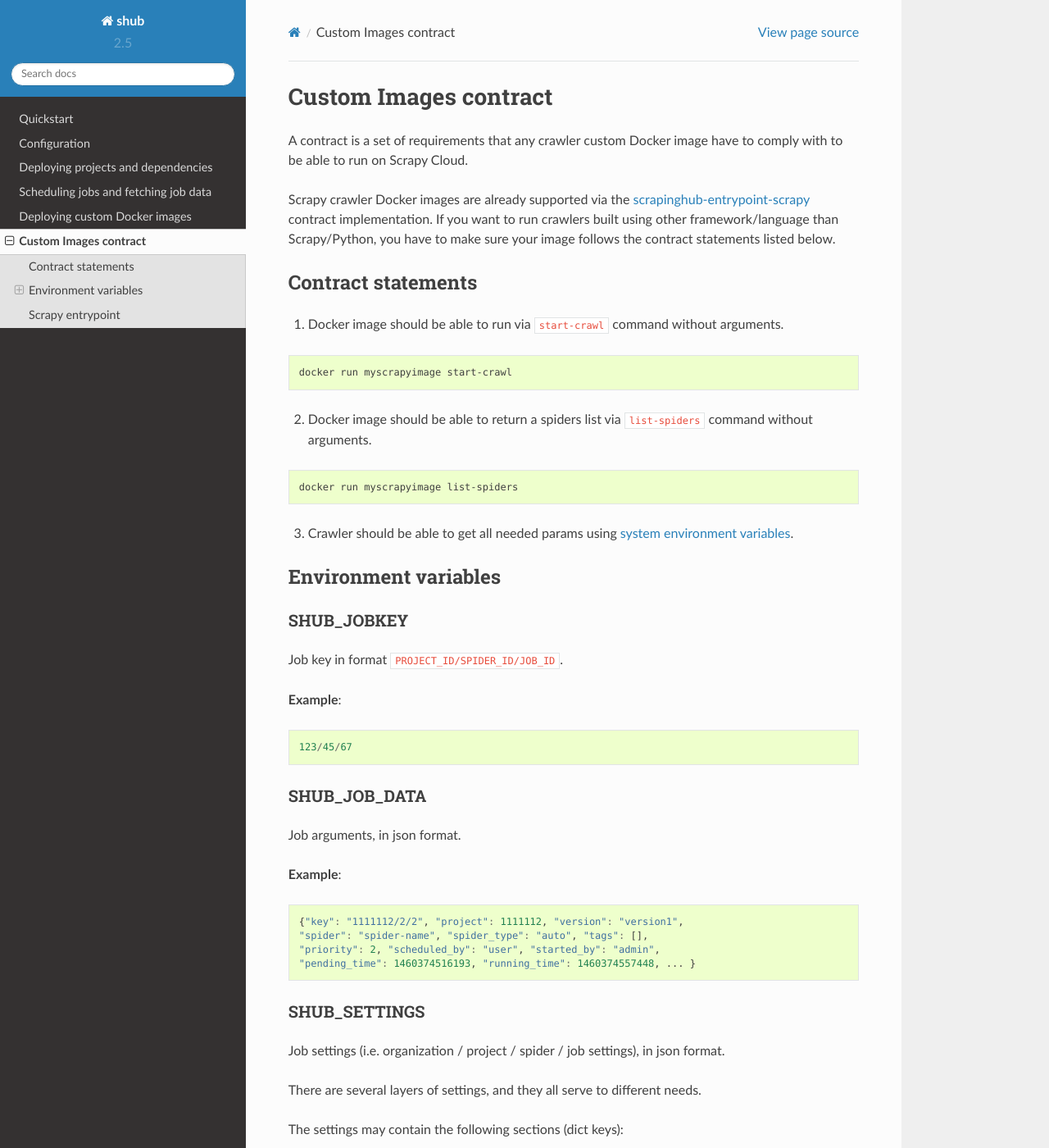
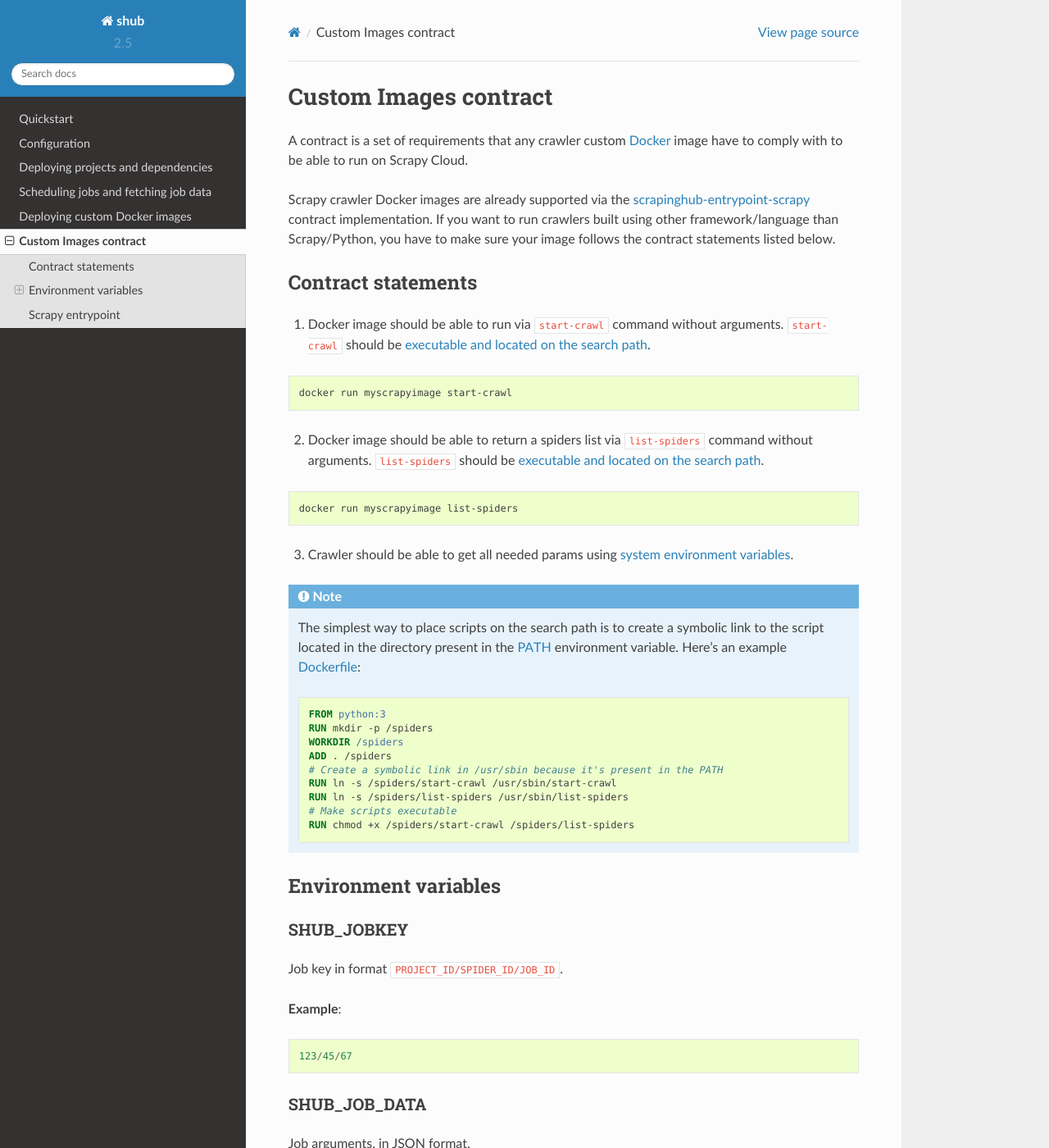
Before and after one commit to scrapinghub/shub, a Sphinx documentation site: the page built from docs/custom-images-contract.rst, in a window 1280 px wide and 1400 px high. Shown: the whole window at 82% size. Built offline with Sphinx 7.4.7 and the Read the Docs theme 2.0.0, drawn with Linux system fonts in a browser that asks for light colours; some of the changed text lies outside the part shown.

Commit message:
Update Custome Images Contract with example
Explicitly mention that scripts should be executable and on the search path.

```diff
--- a/docs/custom-images-contract.rst
+++ b/docs/custom-images-contract.rst
@@ -4,21 +4,28 @@
 Custom Images contract
 ======================
 
-A contract is a set of requirements that any crawler custom Docker image have to comply with to be able to run on Scrapy Cloud.
+A contract is a set of requirements that any crawler custom `Docker`_ image have to comply
+with to be able to run on Scrapy Cloud.
 
-Scrapy crawler Docker images are already supported via the :ref:`scrapinghub-entrypoint-scrapy <sh-entrypoint-scrapy>` contract implementation. If you want to run crawlers built using other framework/language than Scrapy/Python, you have to make sure your image follows the contract statements listed below.
+Scrapy crawler Docker images are already supported via
+the :ref:`scrapinghub-entrypoint-scrapy <sh-entrypoint-scrapy>` contract implementation.
+If you want to run crawlers built using other framework/language than Scrapy/Python,
+you have to make sure your image follows the contract statements listed below.
 
+.. _Docker: https://docs.docker.com/
 
 Contract statements
 -------------------
 
 1. Docker image should be able to run via ``start-crawl`` command without arguments.
+   ``start-crawl`` should be :ref:`executable and located on the search path <scripts-example>`.
 
 .. code-block:: bash
 
     docker run myscrapyimage start-crawl
 
 2. Docker image should be able to return a spiders list via ``list-spiders`` command without arguments.
+   ``list-spiders`` should be :ref:`executable and located on the search path <scripts-example>`.
 
 .. code-block:: bash
 
@@ -26,6 +33,28 @@
 
 3. Crawler should be able to get all needed params using :ref:`system environment variables <environment-variables>`.
 
+.. _scripts-example:
+
+.. note::
+
+    The simplest way to place scripts on the search path is to create a
+    symbolic link to the script located in the directory present in the `PATH`_
+    environment variable. Here's an example `Dockerfile`_:
+
+    .. code-block:: dockerfile
+
+       FROM python:3
+       RUN mkdir -p /spiders
+       WORKDIR /spiders
+       ADD . /spiders
+       # Create a symbolic link in /usr/sbin because it's present in the PATH
+       RUN ln -s /spiders/start-crawl /usr/sbin/start-crawl
+       RUN ln -s /spiders/list-spiders /usr/sbin/list-spiders
+       # Make scripts executable
+       RUN chmod +x /spiders/start-crawl /spiders/list-spiders
+
+.. _PATH: http://pubs.opengroup.org/onlinepubs/7908799/xbd/envvar.html#tag_002_003
+.. _Dockerfile: https://docs.docker.com/engine/reference/builder/
 
 .. _environment-variables:
 
@@ -47,7 +76,7 @@
 SHUB_JOB_DATA
 ^^^^^^^^^^^^^
 
-Job arguments, in json format.
+Job arguments, in JSON format.
 
 **Example**:
 
@@ -61,7 +90,7 @@
 SHUB_SETTINGS
 ^^^^^^^^^^^^^
 
-Job settings (i.e. organization / project / spider / job settings), in json format.
+Job settings (i.e. organization / project / spider / job settings), in JSON format.
 
 There are several layers of settings, and they all serve to different needs.
 
@@ -73,15 +102,21 @@
 - ``job_settings``
 - ``enabled_addons``
 
-Organization / project / spider / job settings define appropriate levels of same settings but with different priorities. Enabled addons define Scrapinghub addons specific settings and may have an extended structure.
+Organization / project / spider / job settings define appropriate levels of same settings
+but with different priorities. Enabled addons define Scrapinghub addons specific settings
+and may have an extended structure.
 
-All the settings should replicate Dash API project ``/settings/get.json`` endpoint response (except ``job_settings`` if exists):
+All the settings should replicate Dash API project ``/settings/get.json`` endpoint response
+(except ``job_settings`` if exists):
 
 .. code-block:: bash
 
     http -a APIKEY: http://dash.scrapinghub.com/api/settings/get.json project==PROJECTID
 
-.. note:: All environment variables starting from ``SHUB_`` are reserved for Scrapinghub internal use and shouldn’t be used with any other purposes (they will be dropped/replaced on a job start).
+.. note::
+
+    All environment variables starting from ``SHUB_`` are reserved for Scrapinghub internal use
+    and shouldn’t be used with any other purposes (they will be dropped/replaced on a job start).
 
 
 .. _sh-entrypoint-scrapy:
@@ -89,7 +124,8 @@
 Scrapy entrypoint
 -----------------
 
-A base support wrapper written in Python implementing Custom Images contract to run Scrapy-based python crawlers and scripts on Scrapy Cloud.
+A base support wrapper written in Python implementing Custom Images contract to run
+Scrapy-based python crawlers and scripts on Scrapy Cloud.
 
 Main functions of this wrapper are the following:
 
```
